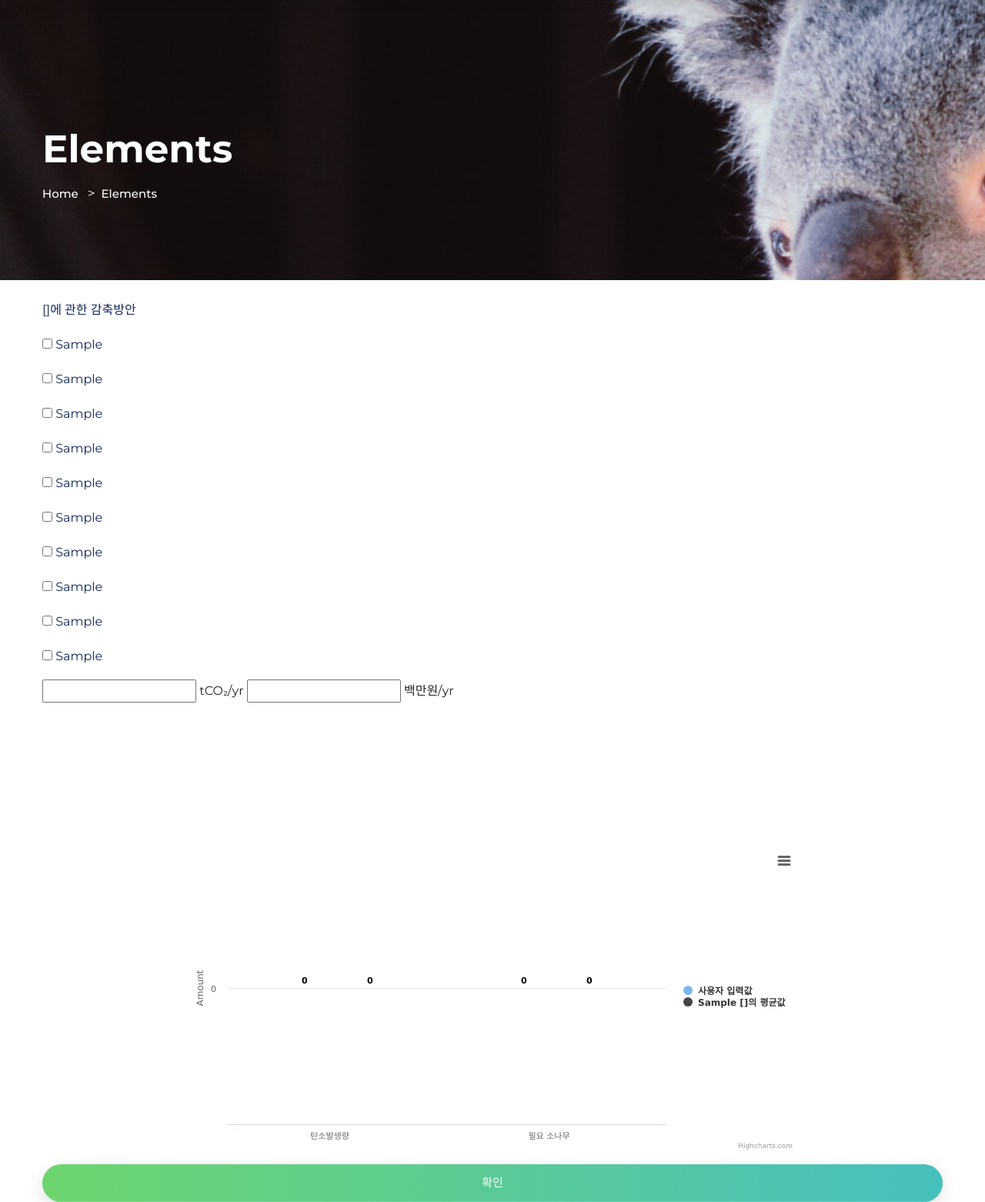
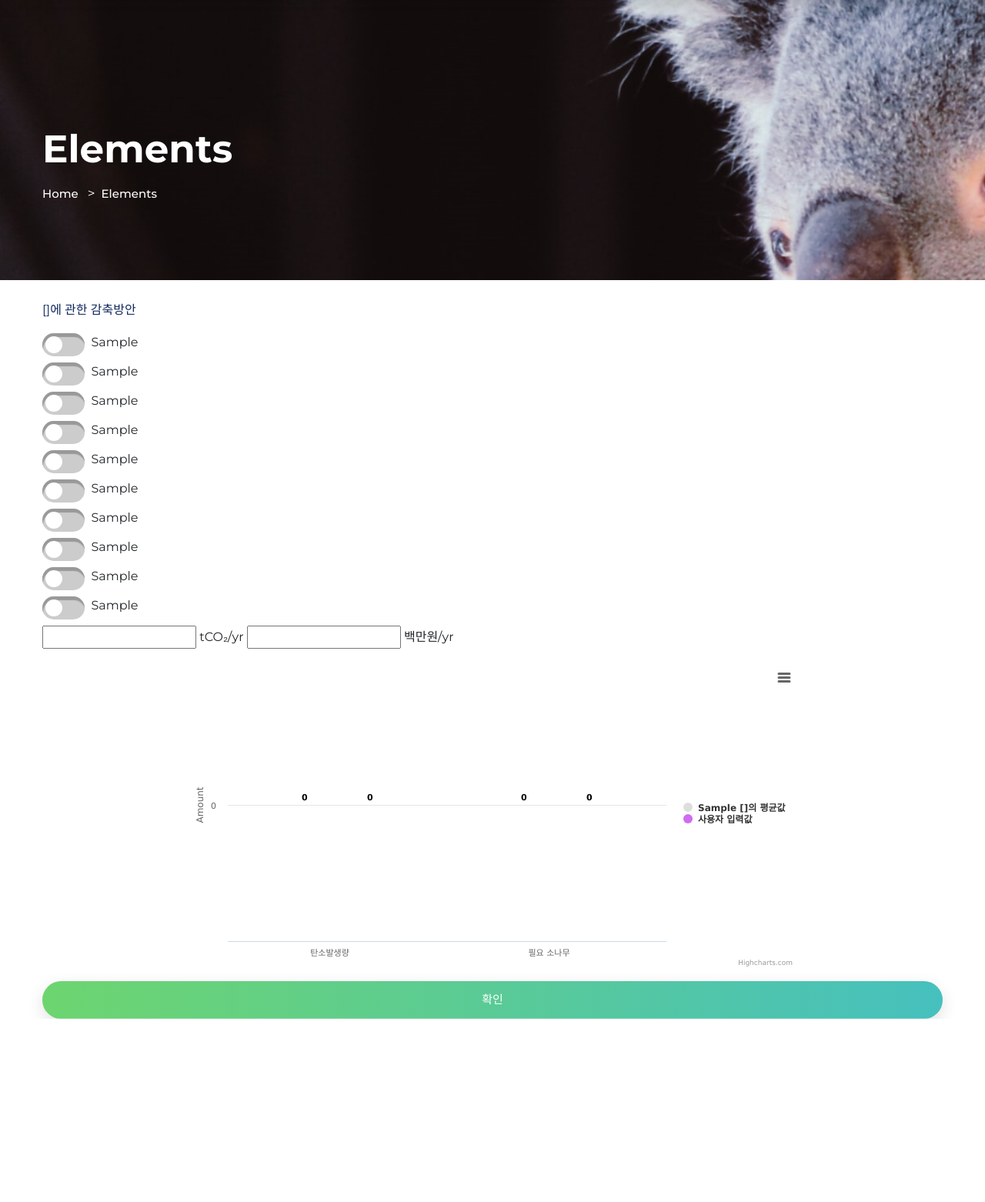
Before and after one commit to yoonputer/Project_Guardians_sub, a Django app: template templates/calc2_result.html in a window 1280 px wide. Shown: the part 80-1642 px from the top of the page at 77% size. After the commit the page ends 1404 px from the top, so only its background shows below. Run offline with Django 3.2, Linux system fonts and the light colour scheme; the template is opened without the code that fills it: most values are stand-ins (such as "Sample title", 1, 10 or a date in 2020); some libraries are stand-ins or nearby versions.

Commit message:
checkbox to toggle + graph edit

```diff
--- a/static/assets/css/highcharts.css
+++ b/static/assets/css/highcharts.css
@@ -1,3 +1,4 @@
+/* highcharts css */
 .highcharts-figure, .highcharts-data-table table {
     min-width: 310px;
     max-width: 800px;
@@ -37,3 +38,54 @@
     max-width: 800px;
     margin: 0 auto;
 }
+
+
+/* 체크박스 -> 토글로 바꿀때 쓰는 css  */
+.switch-button {
+        position: relative;
+        display: inline-block;
+        width: 55px;
+        height: 30px;
+    }
+    .switch-button input {
+        opacity: 0;
+        width: 0;
+        height: 0;
+    }
+
+    .onoff-switch {
+        position: absolute;
+        cursor: pointer;
+        top: 0;
+        left: 0;
+        right: 0;
+        bottom: 0;
+        border-radius:20px;
+        background-color: #ccc;
+        box-shadow: inset 1px 5px 1px #999;
+        -webkit-transition: .4s;
+        transition: .4s;
+     }
+     .onoff-switch:before {
+         position: absolute;
+         content: "";
+         height: 22px;
+         width: 22px;
+         left: 4px;
+         bottom: 4px;
+         background-color: #fff;
+         -webkit-transition: .5s;
+         transition: .4s;
+         border-radius:20px;
+     }
+
+     .switch-button input:checked + .onoff-switch {
+         background-color: #75d9a7;
+         box-shadow: inset 1px 5px 1px #7de07b;
+     }
+
+     .switch-button input:checked + .onoff-switch:before {
+         -webkit-transform: translateX(26px);
+         -ms-transform: translateX(26px);
+         transform: translateX(26px);
+     }
--- a/templates/calc2_result.html
+++ b/templates/calc2_result.html
@@ -276,18 +276,17 @@ function getCheckboxValue(event)  {
     <form method="get" action="form-action.html">
       <br>
       <p>{{sort}}에 관한 감축방안</p>
-        <div class = sorting_act>
-      <p><input type="checkbox" id ="sol1" value={{deco1}} onclick="getCheckboxValue(event)"> {{sol1}}</p>
-      <p><input type="checkbox" id ="sol2" value={{deco2}} onclick="getCheckboxValue(event)"> {{sol2}}</p>
-      <p><input type="checkbox" id ="sol3" value={{deco3}} onclick="getCheckboxValue(event)"> {{sol3}}</p>
-      <p><input type="checkbox" id ="sol4" value={{deco4}} onclick="getCheckboxValue(event)"> {{sol4}}</p>
-      <p><input type="checkbox" id ="sol5" value={{deco5}} onclick="getCheckboxValue(event)"> {{sol5}}</p>
-      <p><input type="checkbox" id ="sol6" value={{deco6}} onclick="getCheckboxValue(event)"> {{sol6}}</p>
-      <p><input type="checkbox" id ="sol7" value={{deco7}} onclick="getCheckboxValue(event)"> {{sol7}}</p>
-      <p><input type="checkbox" id ="sol8" value={{deco8}} onclick="getCheckboxValue(event)"> {{sol8}}</p>
-      <p><input type="checkbox" id ="sol9" value={{deco9}} onclick="getCheckboxValue(event)"> {{sol9}}</p>
-      <p><input type="checkbox" id ="sol10" value={{deco10}} onclick="getCheckboxValue(event)"> {{sol10}}</p>
-        </div>
+      <label class="switch-button"><input type="checkbox" id ="sol1" value={{deco1}} onclick="getCheckboxValue(event)"><span class="onoff-switch"></span></label> &nbsp;{{sol1}}<br>
+      <label class="switch-button"><input type="checkbox" id ="sol2" value={{deco2}} onclick="getCheckboxValue(event)"><span class="onoff-switch"></span></label> &nbsp;{{sol2}}<br>
+      <label class="switch-button"><input type="checkbox" id ="sol3" value={{deco3}} onclick="getCheckboxValue(event)"><span class="onoff-switch"></span></label> &nbsp;{{sol3}}<br>
+      <label class="switch-button"><input type="checkbox" id ="sol4" value={{deco4}} onclick="getCheckboxValue(event)"><span class="onoff-switch"></span></label> &nbsp;{{sol4}}<br>
+      <label class="switch-button"><input type="checkbox" id ="sol5" value={{deco5}} onclick="getCheckboxValue(event)"><span class="onoff-switch"></span></label> &nbsp;{{sol5}}<br>
+      <label class="switch-button"><input type="checkbox" id ="sol6" value={{deco6}} onclick="getCheckboxValue(event)"><span class="onoff-switch"></span></label> &nbsp;{{sol6}}<br>
+      <label class="switch-button"><input type="checkbox" id ="sol7" value={{deco7}} onclick="getCheckboxValue(event)"><span class="onoff-switch"></span></label> &nbsp;{{sol7}}<br>
+      <label class="switch-button"><input type="checkbox" id ="sol8" value={{deco8}} onclick="getCheckboxValue(event)"><span class="onoff-switch"></span></label> &nbsp;{{sol8}}<br>
+      <label class="switch-button"><input type="checkbox" id ="sol9" value={{deco9}} onclick="getCheckboxValue(event)"><span class="onoff-switch"></span></label> &nbsp;{{sol9}}<br>
+      <label class="switch-button"><input type="checkbox" id ="sol10" value={{deco10}} onclick="getCheckboxValue(event)"><span class="onoff-switch"></span></label> &nbsp;{{sol10}}<br>
+
 
         <td><input type='number' name='co2' id='co2' readonly> tCO₂/yr</td>
         <td><input type='number' name='money' id='money' readonly> 백만원/yr</td>
@@ -305,7 +304,6 @@ function getCheckboxValue(event)  {
 
 <!--        <div id='result'></div>-->
 <!--      <p><input type="submit" value="Submit"> <input type="reset" value="Reset"></p>-->
-        <br><br><br><br><br><br><br><br>
 
         <!-- highcharts 표시  -->
         <script src="https://code.highcharts.com/highcharts.js"></script>
@@ -455,11 +453,11 @@ function getCheckboxValue(event)  {
         },
 
         series: [{
+            name: '{{result_sido}} {{sort}}의 평균값',
+            data: [Math.round({{ind_co2}}*100)/100, Math.round({{ind_tree}}*100)/100], color: "#dedede"
+        }, {
             name: '사용자 입력값',
-            data: [Math.round({{user_co2}}*100)/100, Math.round({{user_tree}}*100)/100]
-        }, {
-            name: '{{result_sido}} {{sort}}의 평균값',
-            data: [Math.round({{ind_co2}}*100)/100, Math.round({{ind_tree}}*100)/100]
+            data: [Math.round({{user_co2}}*100)/100, Math.round({{user_tree}}*100)/100], color: "#d06bf2"
         }],
         plotOptions: {
         column: {
```
